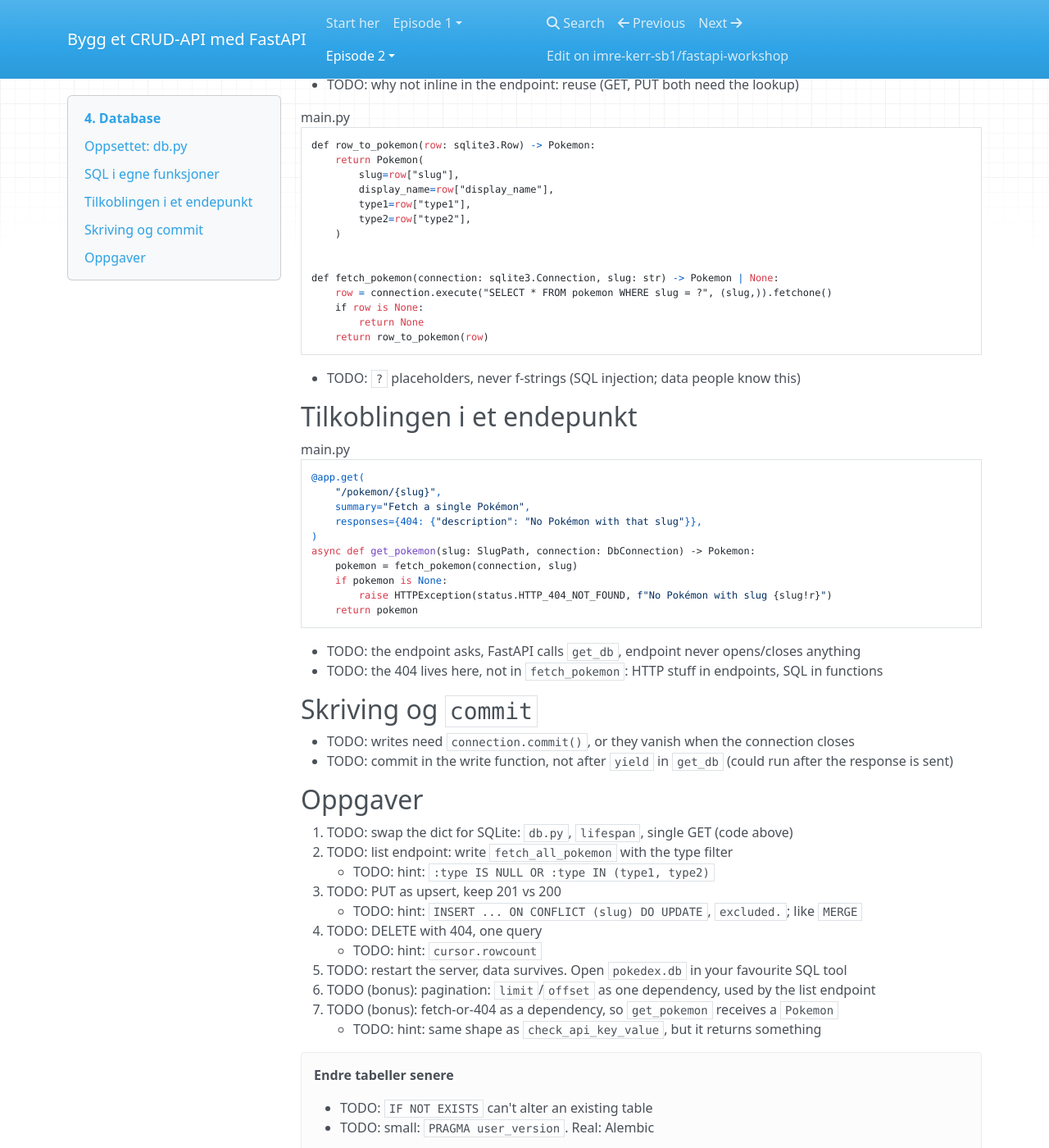
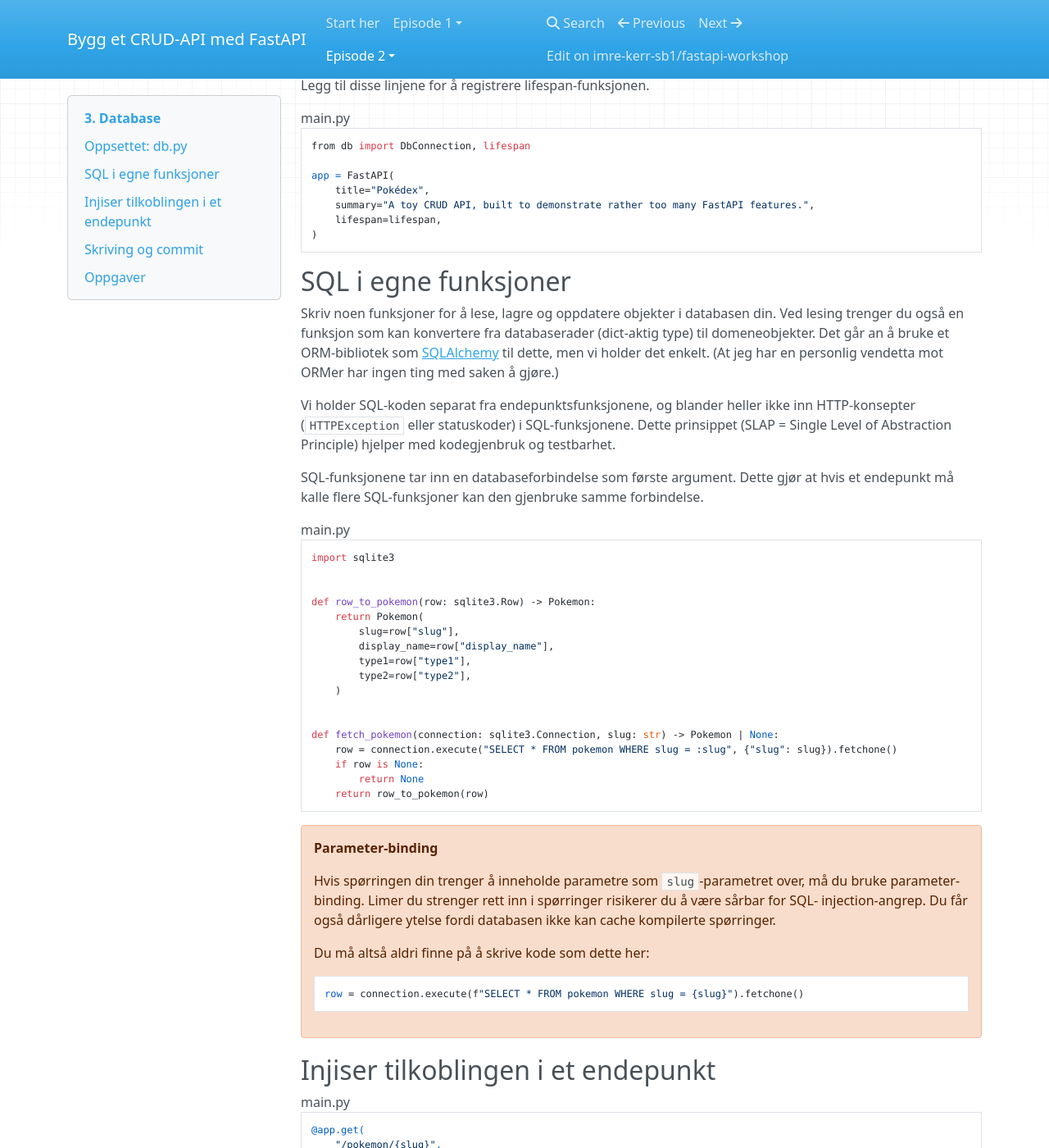
Before and after one commit to imre-kerr-sb1/fastapi-workshop, an MkDocs documentation site: the page built from docs/ep2/03-persistence.md, in a window 1280 px wide and 1400 px high, scrolled down 1869 px. Shown: the whole window at 82% size. Built offline with MkDocs 1.6.1, drawn with Linux system fonts in a browser that asks for light colours; nearby versions of some CDN libraries; some of the changed text lies outside the part shown.

Commit message:
Write persistence chapter

````diff
--- a/docs/ep2/03-persistence.md
+++ b/docs/ep2/03-persistence.md
@@ -1,21 +1,31 @@
-# 4. Database
+# 3. Database
 
-- TODO: the dict dies on every reload (callback to ep1 wrap-up)
-- TODO: why SQLite: one file, in the stdlib, no server. Real life = Postgres (see wrap-up)
-- TODO: plan for the chapter: plumbing is handed out, you write the SQL
+Så langt har vi brukt en dict som datalager i CRUD-APIet vårt. Dette har fungert greit som et
+pedagogisk verktøy, men det har noen klare svakheter i den virkelige verden, som at alle dataene
+man skriver forsvinner hver gang APIet restartes. Det er på tide å introdusere en skikkelig database.
+
+Vi velger å bruke SQLite, en såkalt "embedded database" som følger med standardbiblioteket i Python.
+"Embedded" betyr at databasen kjører i samme prosess som applikasjonen som bruker den, som igjen
+betyr at vi ikke trenger å styre med å kjøre opp en separat prosess med Postgres eller lignende.
+Kommer du fra dataområdet har du kanskje hørt at "DuckDB er SQLite for analytiske data"? Vi kan snu
+på det og si at SQLite er DuckDB for transaksjonelle data.
+
+Dette kapittelet introduserer en del konsepter fort og gæli, dette måtte til for å rekke alt sammen
+innenfor tiden til workshopen. Anbefaler å notere deg og lete opp ting du ikke forstår i ettertid.
 
 ## Oppsettet: `db.py`
 
-- TODO: copy this into `db.py` next to `main.py`; not the interesting part
+Kopier denne koden inn i en ny fil som du kaller `db.py`. Endre `CREATE TABLE`-spørringen til å
+passe til ditt eget domene.
 
-```python title="db.py"
+```python title="db.py" hl_lines="12-17"
 import sqlite3
 from contextlib import asynccontextmanager
 from typing import Annotated
 
 from fastapi import Depends, FastAPI
 
-DB_PATH = "pokedex.db"
+DB_PATH = "workshop.db"
 
 # `IF NOT EXISTS` makes this safe to run on every startup: a fresh file gets the table,
 # an existing one is left alone.
@@ -54,21 +64,36 @@ async def lifespan(app: FastAPI):
 def get_db():
     connection = connect(DB_PATH)
     try:
-        yield connection
-    finally:
+        yield connection # Everything before `yield` runs before the endpoint; everything after, after
+    finally: # This block runs even if the endpoint raises an exception
         connection.close()
 
 
+# Type-alias, same trick we used with `SlugPath`
 DbConnection = Annotated[sqlite3.Connection, Depends(get_db)]
 ```
 
-### `lifespan`
+### Initialisering med `lifespan`
 
-- TODO: runs once at startup, code after `yield` at shutdown
-- TODO: no request yet → no `Depends` here; we call our own functions
-- TODO: `CREATE TABLE IF NOT EXISTS` = our whole "migration system", and its limit
+Vi trenger et sted å kjøre `CREATE TABLE`-spørringen vår. Aktuelle alternativer:
 
-```python title="main.py" hl_lines="6"
+- Gjør det helt utenfor APIet med et tredjeparts verktøy (sqlite CLI, SQL Tools i VS Code...)
+- Kjør det rett i main.py
+- Bruk et databasemigrasjonsverktøy, f.eks [Alembic](https://alembic.sqlalchemy.org)
+- FastAPIs egen mekanisme for oppgaver som skal gjøres ved oppstart og avslutning: `lifespan`
+
+Vi velger det siste, siden dette tross alt er en workshop om FastAPI.
+
+`lifespan` er en async-funksjon du kan sende inn til appen din (`FastAPI`-objektet), og kjører ved
+oppstart. Inne i denne funksjonen må man ha en `yield`, som betyr "paus funksjonen her". "Pausen"
+er at APIet kjører, og alt som kommer etter `yield` kjøres når appen skal stoppe.
+
+Selve funksjonen er definert i `db.py` (forrige avsnitt). Legg merke til at denne *ikke* får
+databaseforbindelsen med dependency injection. DI skjer kun når FastAPI håndterer et HTTP-kall.
+
+Legg til disse linjene for å registrere lifespan-funksjonen.
+
+```python title="main.py" hl_lines="1 6"
 from db import DbConnection, lifespan
 
 app = FastAPI(
@@ -78,23 +103,24 @@ app = FastAPI(
 )
 ```
 
-### `get_db` og `yield`
-
-- TODO: before `yield` = before the endpoint, after = when the request is done
-- TODO: `finally` → closed even when the endpoint raises
-- TODO: one connection per request
-
-### `DbConnection`
-
-- TODO: same trick as `SlugPath`: a name for "connection, from `get_db`"
-
 ## SQL i egne funksjoner
 
-- TODO: connection as first argument, like `pd.read_sql(query, conn)`
-- TODO: no HTTP in here: no status codes, no `HTTPException`
-- TODO: why not inline in the endpoint: reuse (GET, PUT both need the lookup)
+Skriv noen funksjoner for å lese, lagre og oppdatere objekter i databasen din. Ved lesing trenger
+du også en funksjon som kan konvertere fra databaserader (dict-aktig type) til domeneobjekter.
+Det går an å bruke et ORM-bibliotek som [SQLAlchemy](http://sqlalchemy.org/) til dette, men vi
+holder det enkelt. (At jeg har en personlig vendetta mot ORMer har ingen ting med saken å gjøre.)
+
+Vi holder SQL-koden separat fra endepunktsfunksjonene, og blander heller ikke inn HTTP-konsepter
+(`HTTPException` eller statuskoder) i SQL-funksjonene. Dette prinsippet (SLAP = Single Level of
+Abstraction Principle) hjelper med kodegjenbruk og testbarhet.
+
+SQL-funksjonene tar inn en databaseforbindelse som første argument. Dette gjør at hvis et endepunkt
+må kalle flere SQL-funksjoner kan den gjenbruke samme forbindelse.
 
 ```python title="main.py"
+import sqlite3
+
+
 def row_to_pokemon(row: sqlite3.Row) -> Pokemon:
     return Pokemon(
         slug=row["slug"],
@@ -105,15 +131,26 @@ def row_to_pokemon(row: sqlite3.Row) -> Pokemon:
 
 
 def fetch_pokemon(connection: sqlite3.Connection, slug: str) -> Pokemon | None:
-    row = connection.execute("SELECT * FROM pokemon WHERE slug = ?", (slug,)).fetchone()
+    row = connection.execute("SELECT * FROM pokemon WHERE slug = :slug", {"slug": slug}).fetchone()
     if row is None:
         return None
     return row_to_pokemon(row)
 ```
 
-- TODO: `?` placeholders, never f-strings (SQL injection; data people know this)
+!!! warning "Parameter-binding"
+    Hvis spørringen din trenger å inneholde parametre som `slug`-parametret over, må du bruke
+    parameter-binding. Limer du strenger rett inn i spørringer risikerer du å være sårbar for SQL-
+    injection-angrep. Du får også dårligere ytelse fordi databasen ikke kan cache kompilerte
+    spørringer.
 
-## Tilkoblingen i et endepunkt
+    Du må altså aldri finne på å skrive kode som dette her:
+
+    ```python
+    row = connection.execute(f"SELECT * FROM pokemon WHERE slug = {slug}").fetchone()
+    ```
+
+
+## Injiser tilkoblingen i et endepunkt
 
 ```python title="main.py" hl_lines="6"
 @app.get(
@@ -128,28 +165,58 @@ async def get_pokemon(slug: SlugPath, connection: DbConnection) -> Pokemon:
     return pokemon
 ```
 
-- TODO: the endpoint asks, FastAPI calls `get_db`, endpoint never opens/closes anything
-- TODO: the 404 lives here, not in `fetch_pokemon`: HTTP stuff in endpoints, SQL in functions
+Her ser vi dependency injection i aksjon. FastAPI kaller `get_db` for deg, og endepunktet trenger
+bare å bruke forbindelsen det får.
+
+Her ser vi også den andre siden av SLAP-poenget i forrige avsnitt. SQL-funksjonen returnerer `None`,
+og endepunktet bestemmer hva det betyr i HTTP-verden.
 
 ## Skriving og `commit`
 
-- TODO: writes need `connection.commit()`, or they vanish when the connection closes
-- TODO: commit in the write function, not after `yield` in `get_db` (could run after the response is sent)
+Når du skriver funksjonene som skal skrive data, må du huske å avslutte med `connection.commit()`
+(dersom alt gikk bra). Dette er fordi sqlite3-modulen i python åpner en transaksjon for deg når du
+kjører en spørring som oppdaterer data (`INSERT`, `UPDATE` eller `DELETE`). Dersom
+`connection.close()` kalles uten en `connection.commit()` først, vil alle endringer bli rullet
+tilbake.
+
+Det finnes også noe som heter autocommit som kjører commit etter hver oppdatering, men dette må man
+be om eksplisitt:
+
+```python
+# Python <= 3.11
+sqlite3.connect(path, isolation_level=None)
+
+# Python >= 3.12
+sqlite3.connect(path, autocommit=True)
+```
 
 ## Oppgaver
 
-1. TODO: swap the dict for SQLite: `db.py`, `lifespan`, single GET (code above)
-2. TODO: list endpoint: write `fetch_all_pokemon` with the type filter
-    - TODO: hint: `:type IS NULL OR :type IN (type1, type2)`
-3. TODO: PUT as upsert, keep 201 vs 200
-    - TODO: hint: `INSERT ... ON CONFLICT (slug) DO UPDATE`, `excluded.`; like `MERGE`
-4. TODO: DELETE with 404, one query
-    - TODO: hint: `cursor.rowcount`
-5. TODO: restart the server, data survives. Open `pokedex.db` in your favourite SQL tool
-6. TODO (bonus): pagination: `limit`/`offset` as one dependency, used by the list endpoint
-7. TODO (bonus): fetch-or-404 as a dependency, so `get_pokemon` receives a `Pokemon`
-    - TODO: hint: same shape as `check_api_key_value`, but it returns something
+1. Lag `db.py`, `lifespan`-funksjon, og hent enkeltobjekter fra databasen. (Koden over, kan hende du
+    har gjort dette alt.)
+2. Skriv en SQL-funksjon for liste-endepunktet, med filtrering hvis du trenger det.
+3. Skriv en SQL-funksjon for DELETE-endepunktet.
+    - Hint: Endepunktet skal returnere 404 dersom det ikke fantes noe å slette. `cursor.rowcount`
+    forteller hvor mange rader en spørring berørte.
+4. Skriv en SQL-funksjon for PUT/POST-endepunktet.
+    - Hint: 201 vs 200 for upsert-semantikk. Beste måten å få til dette er to spørringer:
+    `UPDATE`, sjekk rowcount, `INSERT`.
+5. Restart serveren og sjekk at dataene fortsatt ligger der. Du kan også "koble til" databasen med
+    SQLite CLI:
+    ```bash
+    sudo apt install sqlite3
+    sqlite3 workshop.db
+    ```
 
-!!! tip "Endre tabeller senere"
-    - TODO: `IF NOT EXISTS` can't alter an existing table
-    - TODO: small: `PRAGMA user_version`. Real: Alembic
+!!! tip "Trenger du å endre tabeller senere?"
+    Hvis du glemmer en kolonne eller trenger å endre noe etter opprettelse, holder det ikke å oppdatere
+    `CREATE TABLE`-spørringen. Legg heller til en `ALTER TABLE` i `create_tables`.
+
+    Dette kan bli komplekst over tid, og er et godt argument for å se på databasemigrasjonsverktøy.
+    Noen kandidater:
+
+    - [Alembic](https://alembic.sqlalchemy.org/): Python, del av SQLAlchemy, kan autogenerere migrasjoner fra modeller
+    - [yoyo-migrations](https://ollycope.com/software/yoyo/latest/): Python, en mappe med vanlige `.sql`-filer
+    - [dbmate](https://github.com/amacneil/dbmate): frittstående program, ren SQL med up/down-seksjoner
+    - [Flyway](https://github.com/flyway/flyway): originalen, fungerer sammen med alle språk
+    - [`PRAGMA user_version`](https://www.sqlite.org/pragma.html#pragma_user_version): gjør-det-selv-varianten i SQLite
````
Also changed, not shown: docs/ep2/04-testing.md (+1 -1 lines), 1 other file.
